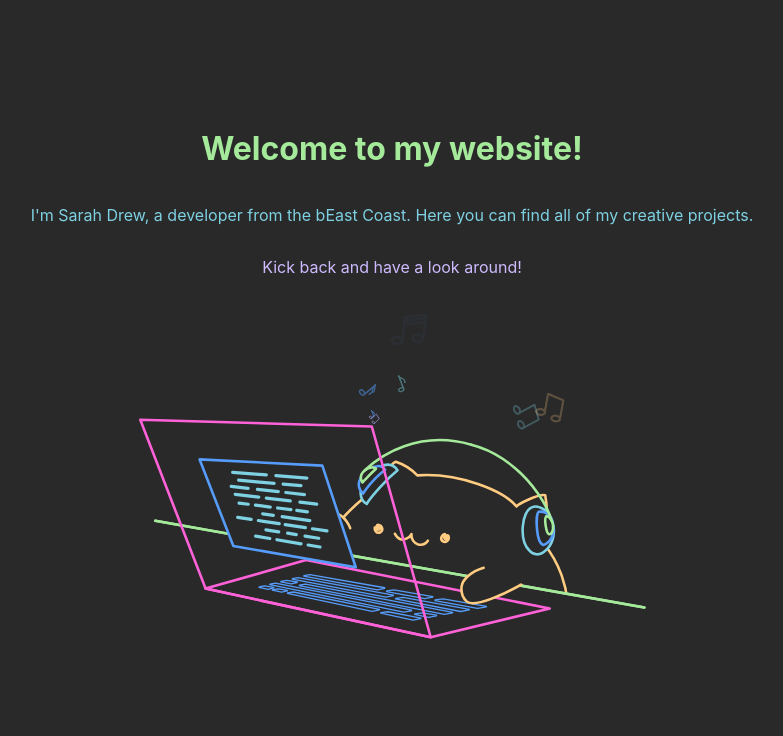
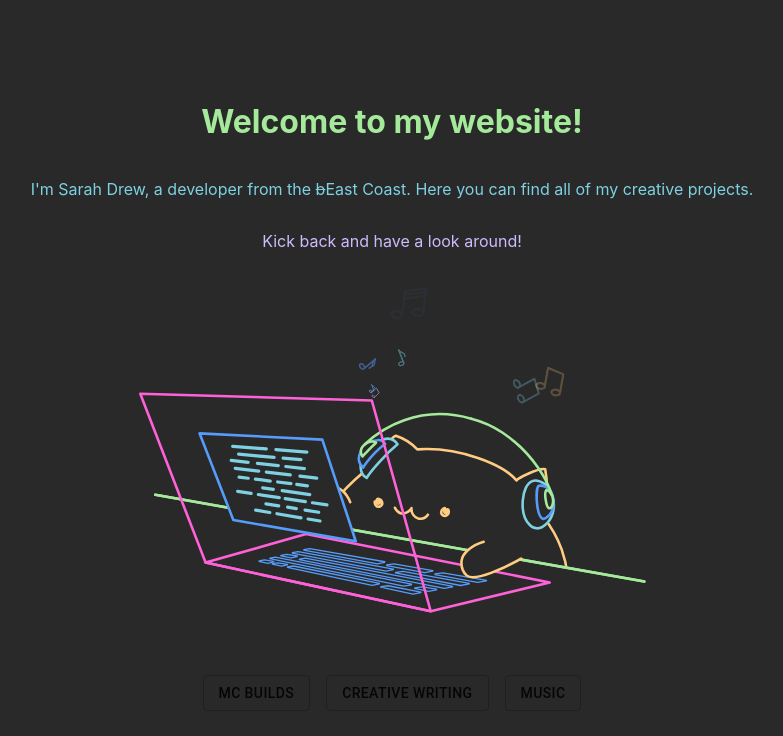
Before and after one commit to sdrew712/sarahs-website, a Next.js app: page / in a window 1280 px wide. Shown: the top 736 px of the page, without its empty margins (248-1031 px from the left). Built offline with nearby package versions, Linux system fonts and the light colour scheme.

Commit message:
added buttons and pages for them

```diff
--- /dev/null
+++ b/components/button/index.js
@@ -0,0 +1,29 @@
+import React from 'react';
+import { makeStyles } from '@material-ui/core/styles';
+import Button from '@material-ui/core/Button';
+
+const useStyles = makeStyles((theme) => ({
+  root: {
+    '& > *': {
+      margin: theme.spacing(1),
+    },
+  },
+}));
+
+export default function OutlinedButtons() {
+  const classes = useStyles();
+
+  return (
+    <div className={classes.root}>
+      <Button variant="outlined" color="#ff61d8" href="mc-builds.js"> MC Builds </Button>
+      <Button variant="outlined" color="#569cfa" href="creative-writing.js"> Creative Writing </Button>
+      <Button variant="outlined" color="#ffcc81" href="music.js"> Music </Button>
+      {/* <Button variant="outlined" disabled>
+        Disabled
+      </Button>
+      <Button variant="outlined" color="primary" href="#outlined-buttons">
+        Link
+      </Button> */}
+    </div>
+  );
+}
--- a/package.json
+++ b/package.json
@@ -8,6 +8,7 @@
     "start": "next start"
   },
   "dependencies": {
+    "@material-ui/core": "^4.11.4",
     "gsap": "^3.6.1",
     "next": "10.2.3",
     "react": "17.0.2",
--- a/pages/index.js
+++ b/pages/index.js
@@ -1,6 +1,7 @@
 import Head from 'next/head'
 import styles from '../styles/Home.module.css'
 import BongoCat from '../components/bongo-cat'
+import Button from '../components/button'
 
 export default function Home() {
   return (
@@ -14,9 +15,10 @@ export default function Home() {
       </Head>
 
       <h1>Welcome to my website!</h1>
-      <p id="one">I'm Sarah Drew, a developer from the bEast Coast. Here you can find all of my creative projects.</p>
+      <p id="one">I'm Sarah Drew, a developer from the <strike>b</strike>East Coast. Here you can find all of my creative projects.</p>
       <p id="two">Kick back and have a look around!</p>
       <BongoCat width="40%" height="40%"/>
+      <Button variant="outlined"></Button>
     </div>
   )
 }
```
Also changed, not shown: pages/creative-writing.js (added), pages/mc-builds.js (added), pages/music.js (added), 1 other file (tests, documents, lock files or other folders).
